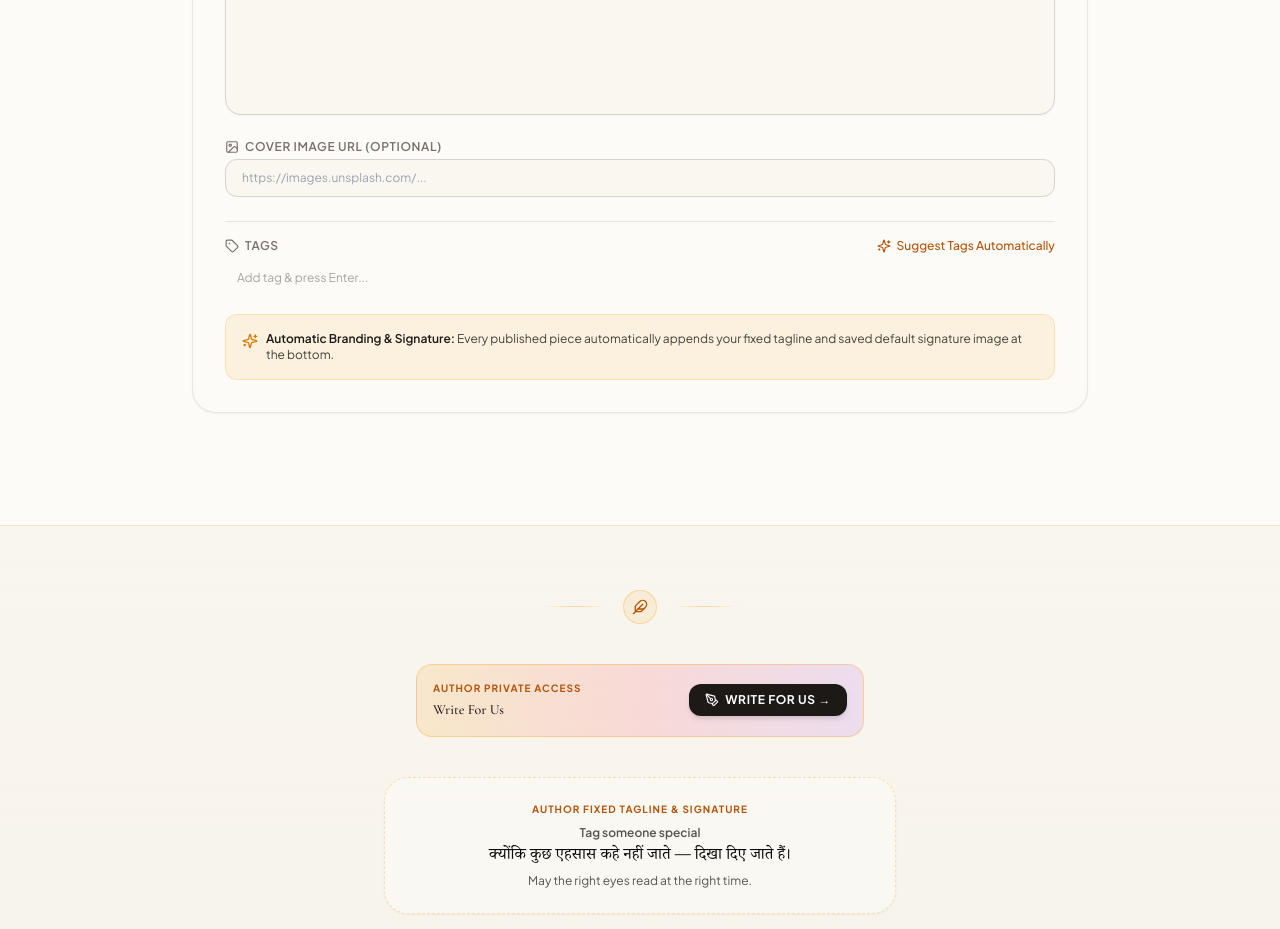
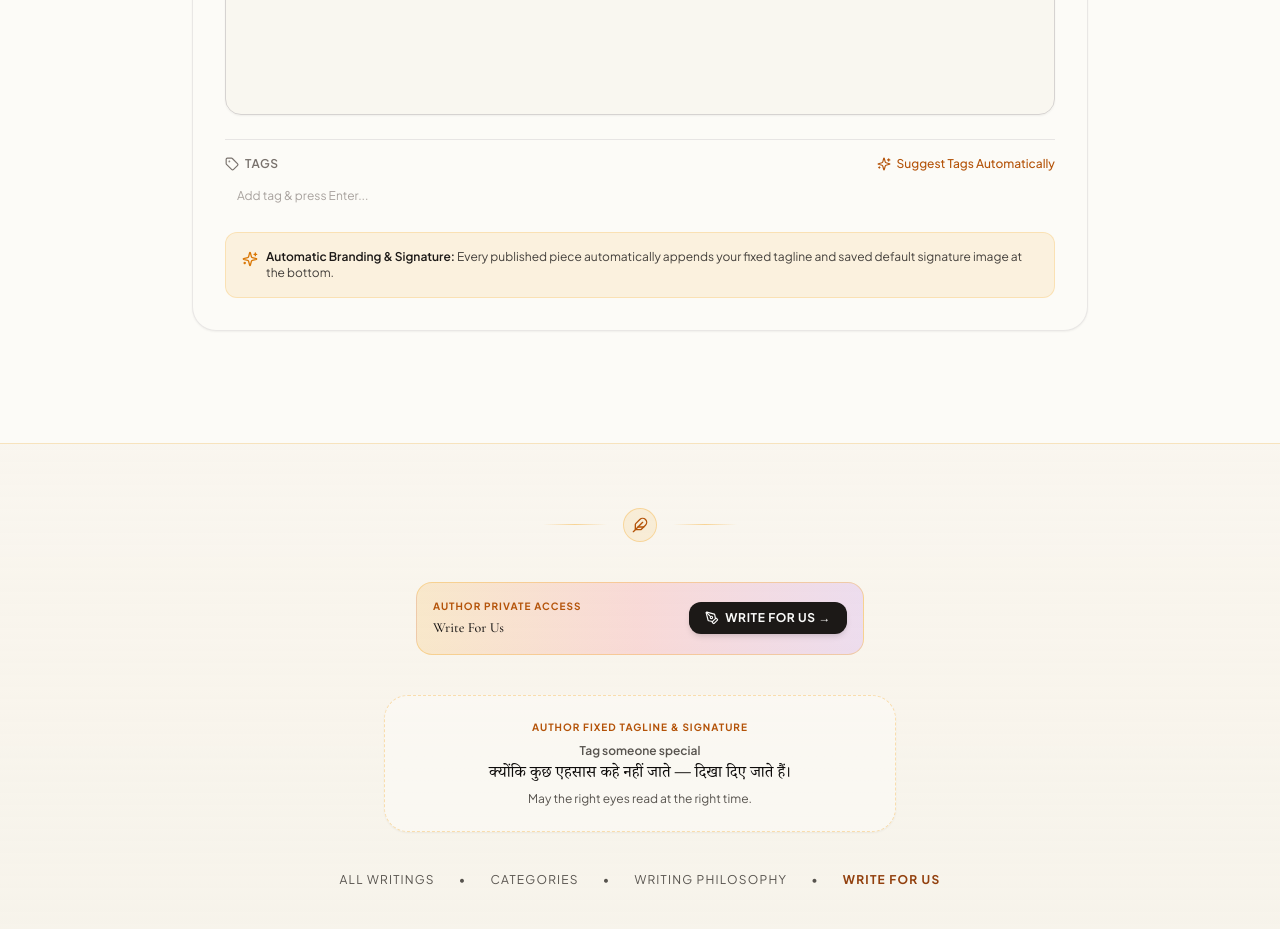
Before and after one commit to websiteh063-hue/digital-diary, a Next.js app: page /admin/editor in a window 1280 px wide. Shown: the part 900-1829 px from the top of the page. Built offline with nearby package versions, Linux system fonts and the light colour scheme.

Commit message:
Remove cover image upload section from editor

```diff
--- a/src/components/WritingEditorClient.tsx
+++ b/src/components/WritingEditorClient.tsx
@@ -3,7 +3,8 @@
 import { useState, useEffect, useRef, Suspense } from 'react';
 import { useRouter, useSearchParams } from 'next/navigation';
 import { Category, WritingStatus } from '@/types/diary';
-import { Sparkles, Save, Send, Image as ImageIcon, Tag, Check, AlertCircle, ArrowLeft, Bold, Italic, Quote as QuoteIcon, AlignLeft, Eye, Edit3 } from 'lucide-react';
+import { Sparkles, Save, Send, Tag, Check, AlertCircle, ArrowLeft, Bold, Italic, Quote as QuoteIcon, AlignLeft, Eye, Edit3 } from 'lucide-react';
+
 
 import { detectCategory } from '@/lib/tagging';
 import FormattedContent from '@/components/FormattedContent';
@@ -304,20 +305,6 @@ function WritingEditorContent() {
           )}
         </div>
 
-        {/* Cover Image URL (Optional) */}
-        <div className="space-y-1">
-          <label className="block text-xs font-sans uppercase tracking-wider text-stone-500 font-semibold flex items-center gap-1.5">
-            <ImageIcon className="w-3.5 h-3.5" /> Cover Image URL (Optional)
-          </label>
-          <input
-            type="text"
-            placeholder="https://images.unsplash.com/..."
-            value={coverImage}
-            onChange={(e) => setCoverImage(e.target.value)}
-            className="w-full px-4 py-2.5 rounded-xl border border-stone-300 dark:border-stone-700 bg-paper-100/50 dark:bg-stone-950 text-stone-900 dark:text-stone-100 text-xs font-sans focus:outline-none"
-          />
-        </div>
-
         {/* AUTOMATIC TAG SUGGESTION SECTION */}
         <div className="space-y-3 pt-4 border-t border-stone-200 dark:border-stone-800">
           <div className="flex items-center justify-between">
```
Also changed, not shown: 1 other file (tests, documents, lock files or other folders).
